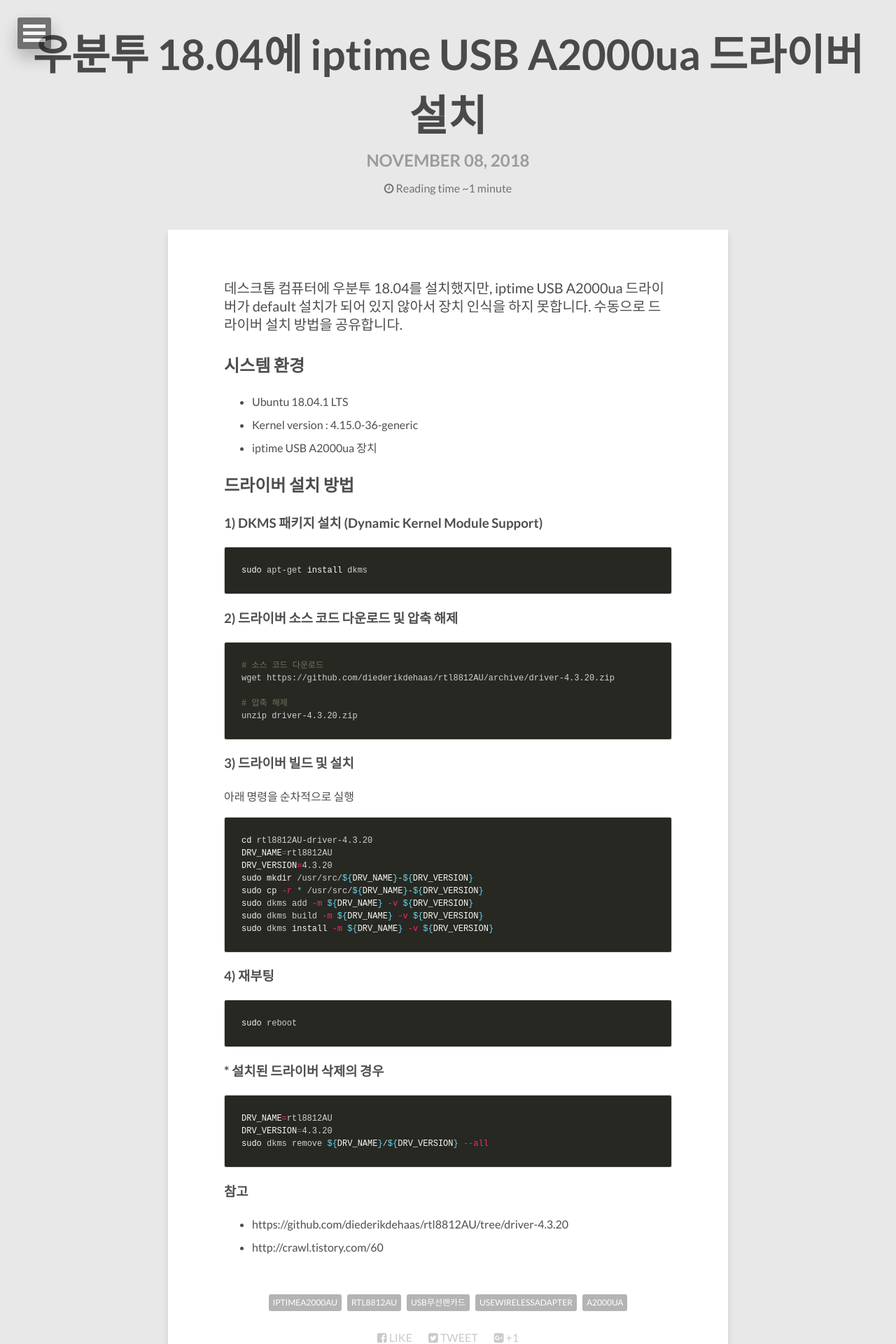
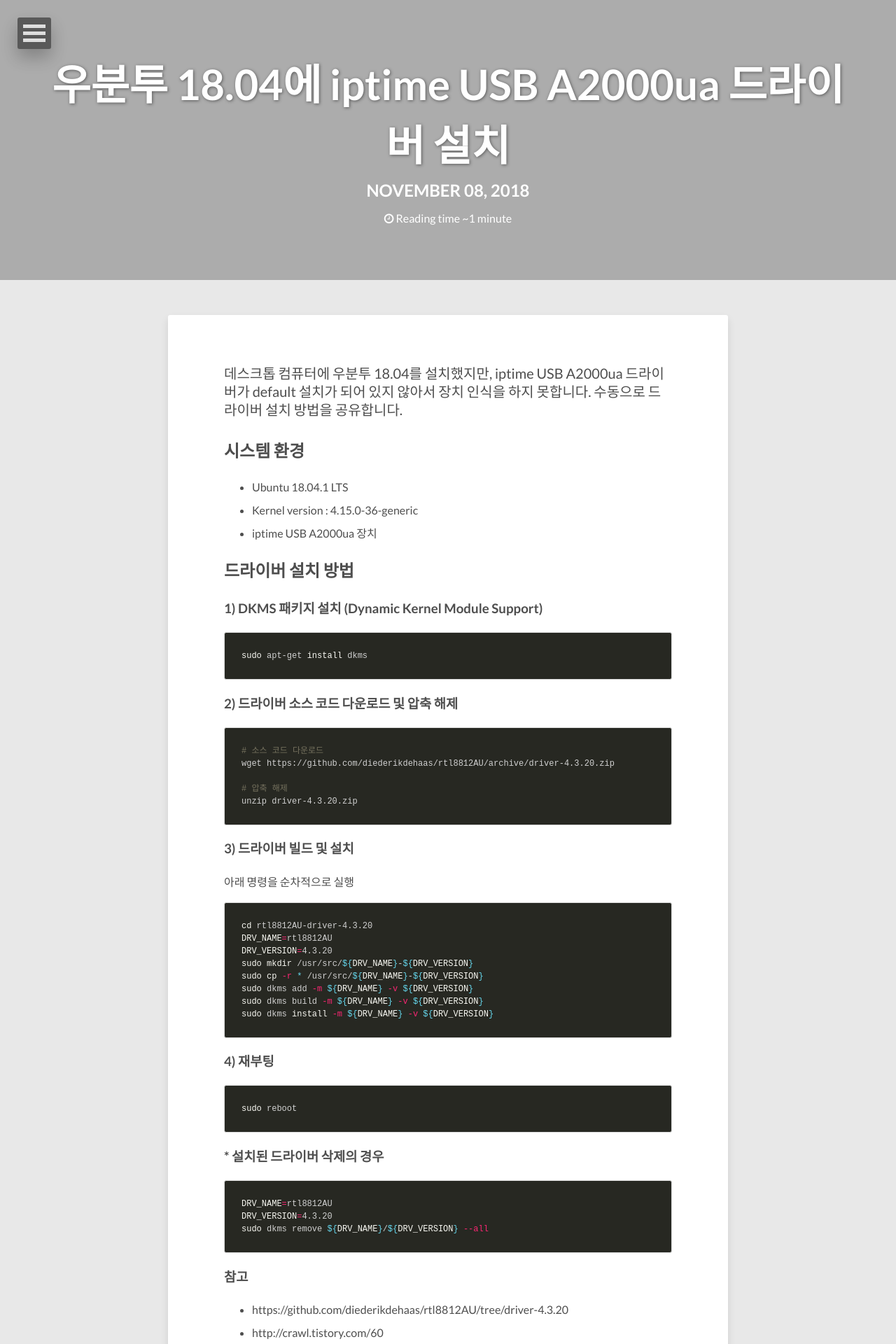
Before and after one commit to cleandever/cleandever.github.io, a Jekyll site: the page built from _posts/2018-11-08-iptime_usb_a2000ua.md, in a window 1280 px wide. Shown: the top 1920 px of the page at 70% size. Built offline with Jekyll 4.4.1, drawn with Linux system fonts in a browser that asks for light colours; nearby versions of some CDN libraries; comment, search, counter and statistics services are not loaded.

Commit message:
Add images

```diff
--- a/_posts/2018-11-08-iptime_usb_a2000ua.md
+++ b/_posts/2018-11-08-iptime_usb_a2000ua.md
@@ -5,6 +5,7 @@
 tags: [iptimea2000au, rtl8812au, usb무선랜카드, usewirelessadapter, a2000ua]
 image:
   path: /images/2018/11/08_iptime/a2000ua.jpg
+  feature: a2000ua.jpg
 comments: true
 ---
 
```
